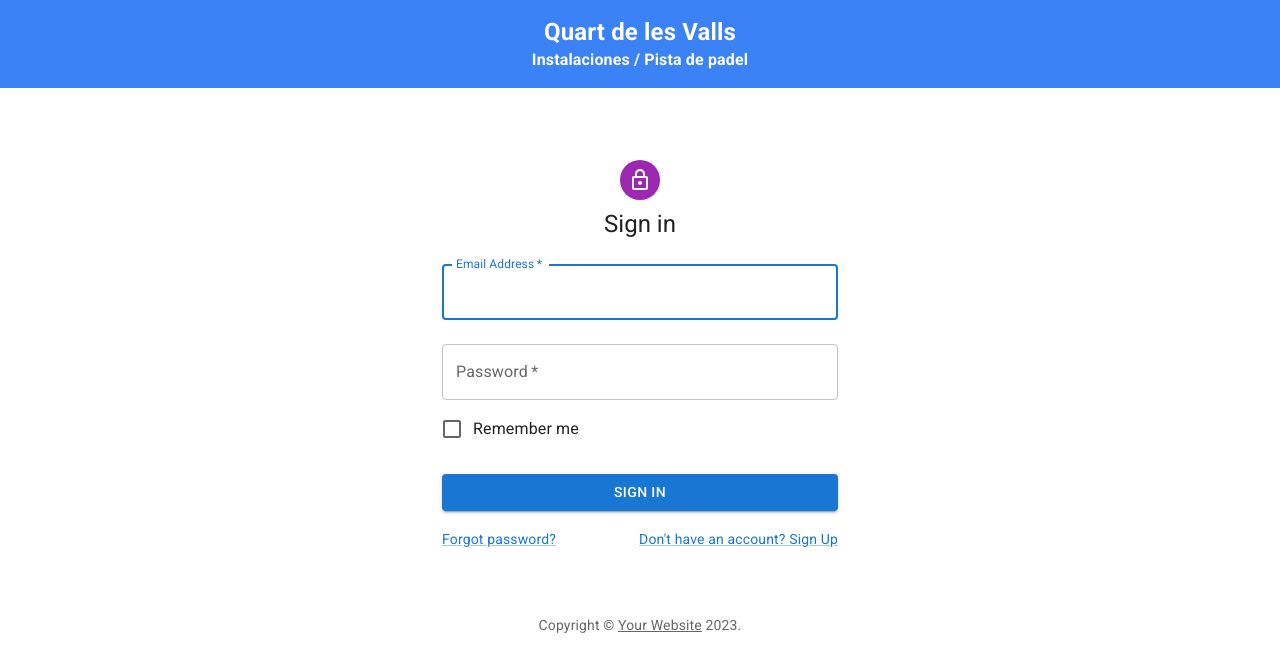
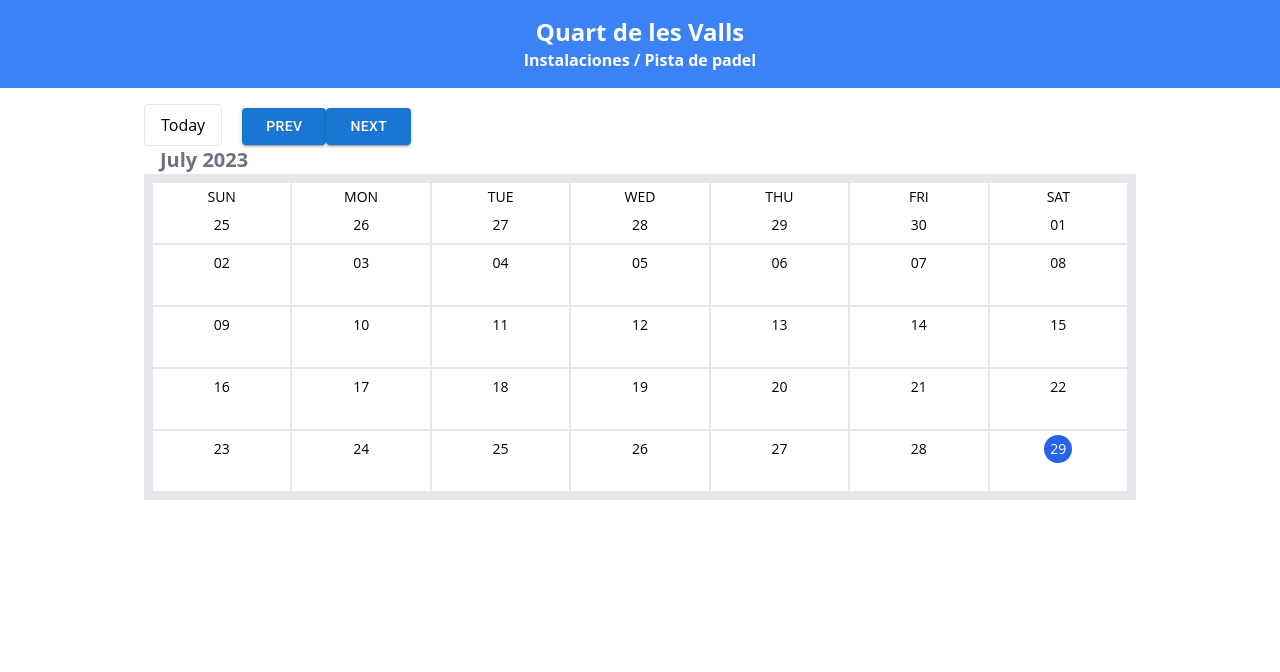
Before and after one commit to al375909/reservas-quart, a React (Create React App) app: page / in a window 1280 px wide. Shown: the top 672 px of the page. Built offline with nearby package versions, Linux system fonts and the light colour scheme.

Commit message:
Features

```diff
--- a/src/App.js
+++ b/src/App.js
@@ -12,10 +12,9 @@ function App() {
       </header>
 
       <div className="container mx-auto mt-4">
-        <SignIn />
         <div className="grid grid-cols-9 gap-4">
           <div className="col-span-1"></div>
-          {/* <Calendar />   */}
+          <Calendar />
           <div className="col-span-1"></div>
         </div>
       </div>
--- a/src/components/calendar/Calendar.js
+++ b/src/components/calendar/Calendar.js
@@ -18,7 +18,7 @@ function Calendar() {
     <React.Fragment>
       {showEventModal && <EventModal />}
 
-      <div className="v-screen flex flex-col">
+      <div className="v-screen flex flex-col col-span-7">
         <CalendarHeader />
         {/* <div className="flex flex-1"> */}
         {/* <Sidebar /> */}
--- a/src/index.js
+++ b/src/index.js
@@ -15,6 +15,7 @@ import "@fontsource/roboto/700.css";
 
 import { initializeApp } from "firebase/app";
 import ContextWrapper from "../src/components/Calendar/context/ContextWrapper";
+import SignIn from "./pages/SingIn";
 
 // TODO: Add SDKs for Firebase products that you want to use
 // https://firebase.google.com/docs/web/setup#available-libraries
@@ -40,6 +41,10 @@ const router = createBrowserRouter([
     path: "/",
     element: <App />,
   },
+  {
+    path: "/sign-in",
+    element: <SignIn />,
+  },
 ]);
 const root = ReactDOM.createRoot(document.getElementById("root"));
 root.render(
```
